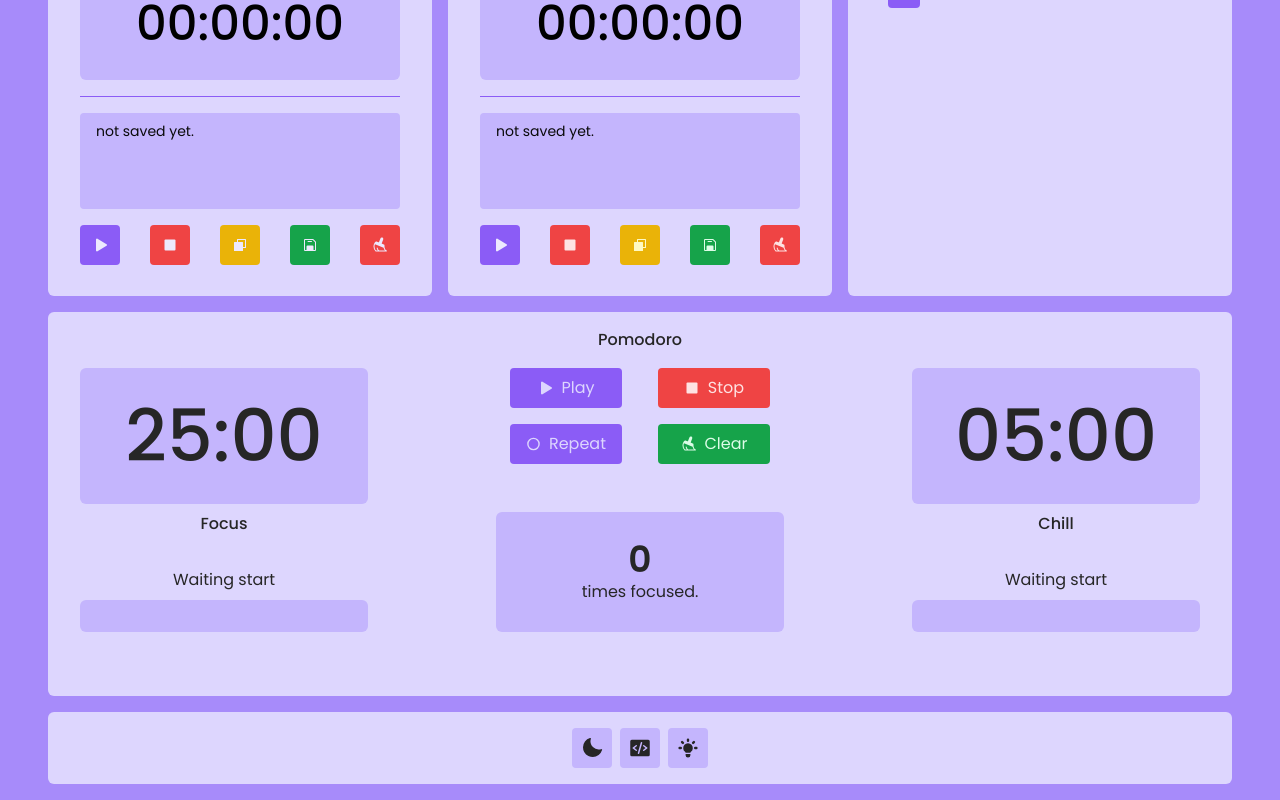
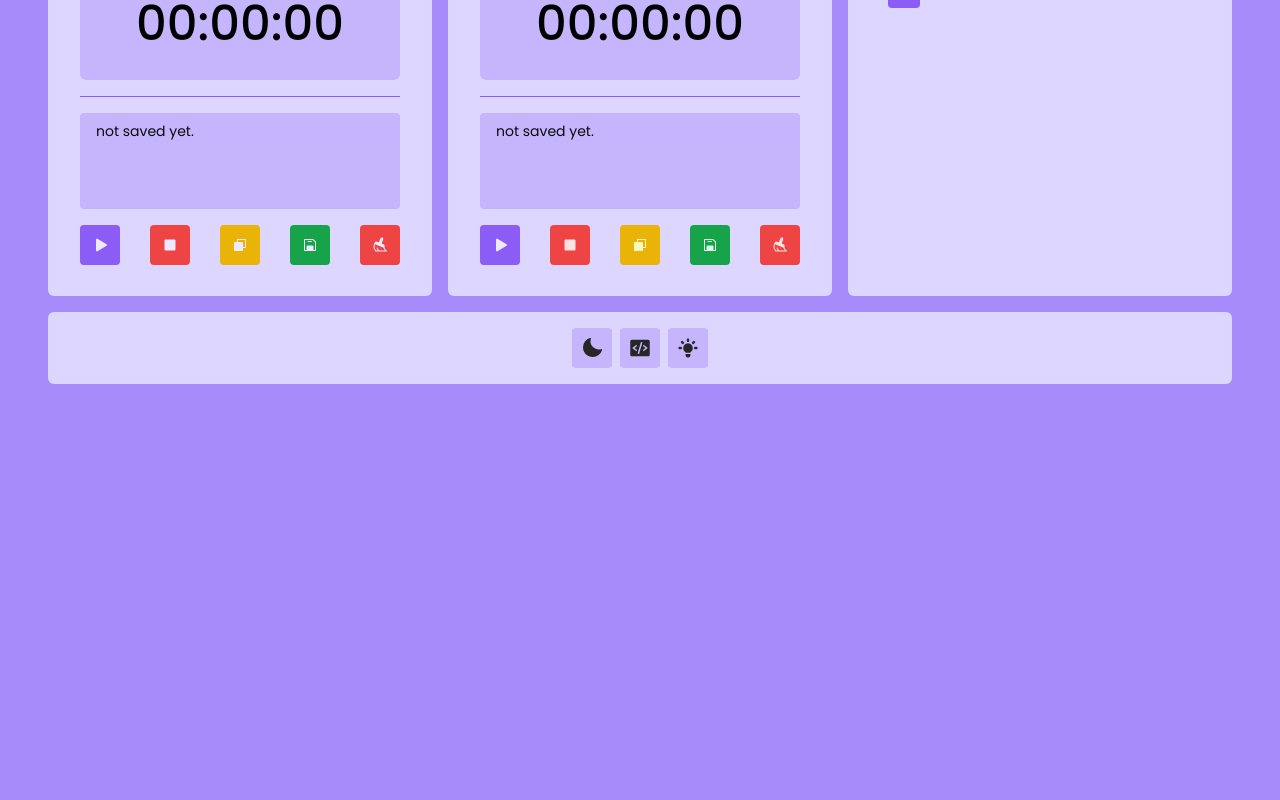
Before and after one commit to acidpbl/Aurora-v4, a React (Vite) app: page / in a window 1280 px wide. Shown: the part 584-1384 px from the top of the page. After the commit the page ends 984 px from the top, so only its background shows below. Built offline with nearby package versions, Linux system fonts and the light colour scheme.

Commit message:
Remove Pomodoro

```diff
--- a/src/App.tsx
+++ b/src/App.tsx
@@ -5,7 +5,6 @@ import { useTheme } from "./useTheme";
 import { CalendarCard } from "./components/Calendar/CalendarCard";
 import { TimerCard } from "./components/Timer/TimerCard";
 import { WeatherCard } from "./components/Weather/WeatherCard";
-import { PomodoroCard } from "./components/Pomodoro/PomodoroCard";
 import { SettingsCard } from "./components/SettingsCard/SettingsCard";
 import { FooterCard } from "./components/Footer/FooterCard";
 import { FavoritesCard } from "./components/Favorites/FavoritesCard";
@@ -26,7 +25,6 @@ function App() {
           <StopwatchCard />
           <TimerCard />
           <FavoritesCard />
-          <PomodoroCard />
         </div>
         <FooterCard />
       </div>
--- a/src/components/Card/CardRoot.tsx
+++ b/src/components/Card/CardRoot.tsx
@@ -38,10 +38,12 @@ export function CardRoot({ title = "title", ...props }: CardRootProps) {
       variant = "col-span-1 w-full aspect-square h-full";
       break;
     case "md":
-      variant = "col-span-2 w-full h-full";
+      variant =
+        "col-span-1 aspect-square md:aspect-auto md:col-span-2 w-full h-full";
       break;
     case "lg":
-      variant = "col-span-3 w-full h-full";
+      variant =
+        "col-span-1 aspect-square md:aspect-auto md:col-span-3 w-full h-full";
       break;
     default:
       break;
--- a/src/components/Card/IconButton.tsx
+++ b/src/components/Card/IconButton.tsx
@@ -16,6 +16,7 @@ export function IconButton({
   label = "butotn",
   side = "left",
   variant = "primary",
+  icon: Icon,
   ...props
 }: IconButtonProps) {
   const theme = useContext(ThemeContext);
@@ -76,13 +77,13 @@ export function IconButton({
     >
       {side === "left" ? (
         <>
-          <props.icon />
+          <Icon />
           <span>{capitalize(label)}</span>
         </>
       ) : (
         <>
           <span>{capitalize(label)}</span>
-          <props.icon />
+          <Icon />
         </>
       )}
     </button>
--- a/src/components/Card/ToggleButton.tsx
+++ b/src/components/Card/ToggleButton.tsx
@@ -14,7 +14,9 @@ interface ToggleButtonProps extends ButtonHTMLAttributes<HTMLButtonElement> {
 
 export function ToggleButton({
   label = { toggle: "toggle", toggled: "toggled" },
+  icon: { toggle: IconToggle, toggled: IconToggled },
   side = "left",
+  toggled,
   ...props
 }: ToggleButtonProps) {
   const theme = useContext(ThemeContext);
@@ -23,12 +25,12 @@ export function ToggleButton({
 
   switch (theme) {
     case "light":
-      btnStyle = props.toggled
+      btnStyle = toggled
         ? "bg-amber-500 hover:bg-amber-600 text-amber-200 hover:text-amber-300"
         : "bg-violet-500 hover:bg-violet-600 text-violet-200 hover:text-violet-300";
       break;
     case "dark":
-      btnStyle = props.toggled
+      btnStyle = toggled
         ? "bg-amber-600 hover:bg-amber-700 text-amber-200 hover:text-amber-300"
         : "bg-violet-600 hover:bg-violet-700 text-violet-200 hover:text-violet-300";
       break;
@@ -47,17 +49,13 @@ export function ToggleButton({
     >
       {side === "left" ? (
         <>
-          {props.toggled ? <props.icon.toggled /> : <props.icon.toggle />}
-          <span>
-            {capitalize(props.toggled ? label.toggled : label.toggle)}
-          </span>
+          {toggled ? <IconToggled /> : <IconToggle />}
+          <span>{capitalize(toggled ? label.toggled : label.toggle)}</span>
         </>
       ) : (
         <>
-          <span>
-            {capitalize(props.toggled ? label.toggled : label.toggle)}
-          </span>
-          {props.toggled ? <props.icon.toggled /> : <props.icon.toggle />}
+          <span>{capitalize(toggled ? label.toggled : label.toggle)}</span>
+          {toggled ? <IconToggled /> : <IconToggle />}
         </>
       )}
     </button>
--- a/src/components/Favorites/FavoritesCard.tsx
+++ b/src/components/Favorites/FavoritesCard.tsx
@@ -97,8 +97,10 @@ export function FavoritesCard() {
     <Card.Root variant="sm" title="Favorites">
       <div className="flex flex-wrap gap-2">
         {items &&
-          items.map((item) => {
-            return <Favorites.Icon link={item.link} title={item.title} />;
+          items.map((item, index) => {
+            return (
+              <Favorites.Icon key={index} link={item.link} title={item.title} />
+            );
           })}
         <div className="p-2">
           <button
--- a/src/components/Pomodoro/Clock.tsx
+++ /dev/null
@@ -1,63 +0,0 @@
-import { useContext } from "react";
-import ThemeContext from "../../ThemeContext";
-import { twMerge } from "tailwind-merge";
-import { capitalize } from "../../functions/String";
-import { Pomodoro } from ".";
-
-interface ClockProps {
-  progress: number;
-  status: string;
-  title: string;
-  focus: boolean;
-  minutes: number;
-  seconds: number;
-}
-
-type ThemeStyles = {
-  clock: string;
-  title: string;
-};
-
-export function Clock(props: ClockProps) {
-  const themeCtx = useContext(ThemeContext);
-
-  const styles: ThemeStyles = {
-    clock: "",
-    title: "",
-    ...(themeCtx === "light" && {
-      clock:
-        "bg-violet-300 hover:bg-violet-400 hover:text-violet-700 text-neutral-800",
-      title: "text-neutral-800",
-    }),
-    ...(themeCtx === "dark" && {
-      clock:
-        "bg-neutral-700 hover:bg-violet-700 hover:text-violet-950 text-violet-200",
-      title: "text-neutral-200",
-    }),
-  };
-
-  return (
-    <div className="min-w-72 max-w-72 flex flex-col gap-8">
-      <div className="size-full flex flex-col gap-2">
-        <span
-          className={twMerge(
-            "w-full flex justify-center rounded-md text-7xl py-8 select-none transition-all ease-linear font-medium",
-            styles.clock
-          )}
-        >
-          {String(props.minutes).padStart(2, "0")}:
-          {String(props.seconds).padStart(2, "0")}
-        </span>
-        <span className={twMerge("text-center font-medium", styles.title)}>
-          {capitalize(props.title)}
-        </span>
-      </div>
-      <div className="size-full flex flex-col gap-2">
-        <span className={twMerge("text-center", styles.title)}>
-          {capitalize(props.status)}
-        </span>
-        <Pomodoro.Progress progress={props.progress} />
-      </div>
-    </div>
-  );
-}
--- a/src/components/Pomodoro/PomodoroCard.tsx
+++ /dev/null
@@ -1,200 +0,0 @@
-import {
-  PiBroomFill,
-  PiCircleBold,
-  PiCircleFill,
-  PiPauseFill,
-  PiPlayFill,
-  PiStopFill,
-} from "react-icons/pi";
-import { Pomodoro } from ".";
-import { Card } from "../Card";
-import { useContext, useEffect, useState } from "react";
-import ThemeContext from "../../ThemeContext";
-import { twMerge } from "tailwind-merge";
-
-import notPomodoro from "../../audios/notification_pomodoro.mp3";
-import notChill from "../../audios/notification_chill.mp3";
-import { play } from "../../functions/Audios";
-
-type ThemeStyles = {
-  focused: string;
-};
-
-export function PomodoroCard() {
-  const themeCtx = useContext(ThemeContext);
-
-  const styles: ThemeStyles = {
-    focused: "",
-    ...(themeCtx == "light" && {
-      focused:
-        "bg-violet-300 hover:bg-violet-400 text-neutral-800 hover:text-violet-800",
-    }),
-    ...(themeCtx == "dark" && {
-      focused:
-        "bg-neutral-700 hover:bg-violet-700 text-violet-200 hover:text-violet-950",
-    }),
-  };
-
-  const [pomodoroTime, setPomodoroTime] = useState(25 * 60);
-  const [pomodoroProgress, setPomodoroProgress] = useState(0);
-  const [pomodoroActive, setPomodoroActive] = useState(false);
-
-  const [focusRepeat, setFocusRepeat] = useState(false);
-
-  const [focusTimes, setFocusTimes] = useState<number>(() => {
-    const savedFocusTimes = localStorage.getItem("focusTimes");
-    return savedFocusTimes ? parseInt(savedFocusTimes, 10) : 0;
-  });
-
-  useEffect(() => {
-    try {
-      localStorage.setItem("focusTimes", focusTimes.toString());
-    } catch (error) {
-      console.error("Error saving to localStorage:", error);
-    }
-  }, [focusTimes]);
-
-  useEffect(() => {
-    const progressPercentage = (pomodoroTime / (25 * 60)) * 100;
-    setPomodoroProgress(progressPercentage);
-
-    if (pomodoroActive === true) {
-      if (pomodoroTime === 1) {
-        setPomodoroActive(false);
-        setTimeout(() => {
-          setPomodoroTime(25 * 60);
-        }, 5000);
-        setChillActive(true);
-        setFocusTimes((state) => state + 1);
-        play(notPomodoro);
-      }
-      setTimeout(() => {
-        setPomodoroTime((state) => state - 1);
-      }, 1000);
-    }
-  }, [pomodoroTime, pomodoroActive]);
-
-  const [chillTime, setChillTime] = useState(5 * 60);
-  const [chillProgress, setChillProgress] = useState(0);
-  const [chillActive, setChillActive] = useState(false);
-
-  useEffect(() => {
-    const chillPercentage = (chillTime / (5 * 60)) * 100;
-    setChillProgress(chillPercentage);
-
-    if (chillActive === true && pomodoroActive === false) {
-      if (chillTime === 1) {
-        setChillActive(false);
-        setTimeout(() => {
-          setChillTime(5 * 60);
-        }, 5000);
-        play(notChill);
-        if (focusRepeat) {
-          setPomodoroActive(true);
-        }
-      }
-      setTimeout(() => {
-        setChillTime((state) => state - 1);
-      }, 1000);
-    }
-  }, [chillTime, chillActive]);
-
-  const chillMinutes = Math.floor(chillTime / 60);
-  const chillSeconds = chillTime % 60;
-
-  const pomodoroMinutes = Math.floor(pomodoroTime / 60);
-  const pomodoroSeconds = pomodoroTime % 60;
-
-  return (
-    <Card.Root variant="lg" title="Pomodoro">
-      <div className="size-full flex justify-between">
-        <Pomodoro.Clock
-          focus={pomodoroActive ? true : false}
-          progress={pomodoroProgress}
-          status={
-            pomodoroActive
-              ? `${100 - Math.floor(pomodoroProgress)}/100%`
-              : "Waiting start"
-          }
-          title="focus"
-          minutes={pomodoroMinutes}
-          seconds={pomodoroSeconds}
-        />
-        <div className="size-full flex flex-col px-32 gap-12">
-          <div className="w-full flex flex-wrap justify-around gap-y-4 gap-x-2">
-            <Card.ToggleButton
-              toggled={pomodoroActive ? true : false}
-              icon={{ toggle: PiPlayFill, toggled: PiPauseFill }}
-              label={{ toggle: "Play", toggled: "Pause" }}
-              side="left"
-              width="w-28"
-              onClick={() =>
-                pomodoroActive
-                  ? setPomodoroActive(false)
-                  : setPomodoroActive(true)
-              }
-            />
-            <Card.IconButton
-              icon={PiStopFill}
-              label="Stop"
-              side="left"
-              variant="danger"
-              width="w-28"
-              onClick={() => {
-                setPomodoroActive(false);
-                setTimeout(() => {
-                  setPomodoroTime(25 * 60);
-                }, 1000);
-                setChillActive(false);
-                setTimeout(() => {
-                  setChillTime(5 * 60);
-                }, 1000);
-              }}
-            />
-            <Card.ToggleButton
-              toggled={focusRepeat ? true : false}
-              icon={{ toggle: PiCircleBold, toggled: PiCircleFill }}
-              label={{ toggle: "Repeat", toggled: "Repeat" }}
-              side="left"
-              width="w-28"
-              onClick={() =>
-                focusRepeat ? setFocusRepeat(false) : setFocusRepeat(true)
-              }
-            />
-            <Card.IconButton
-              icon={PiBroomFill}
-              label="Clear"
-              side="left"
-              variant="success"
-              width="w-28"
-              onClick={() => setFocusTimes(0)}
-            />
-          </div>
-          <div
-            className={twMerge(
-              "size-full rounded-md text-center justify-center py-4 flex flex-col ease-linear transition-all",
-              styles.focused
-            )}
-          >
-            <span className="text-4xl font-semibold ease-linear transition-all">
-              {focusTimes}
-            </span>
-            <span className="ease-linear transition-all">times focused.</span>
-          </div>
-        </div>
-        <Pomodoro.Clock
-          focus={false}
-          progress={chillProgress}
-          title="Chill"
-          status={
-            chillActive
-              ? `${100 - Math.floor(chillProgress)}/100%`
-              : "Waiting start"
-          }
-          minutes={chillMinutes}
-          seconds={chillSeconds}
-        />
-      </div>
-    </Card.Root>
-  );
-}
--- a/src/components/Pomodoro/ProgressBar.tsx
+++ /dev/null
@@ -1,49 +0,0 @@
-import * as Progress from "@radix-ui/react-progress";
-import { useContext } from "react";
-import ThemeContext from "../../ThemeContext";
-import { twMerge } from "tailwind-merge";
-
-interface ProgressBarProps {
-  progress: number;
-}
-
-export function ProgressBar(props: ProgressBarProps) {
-  const themeCtx = useContext(ThemeContext);
-
-  let progressBgStyle: string, progressBarStyle: string;
-
-  switch (themeCtx) {
-    case "light":
-      progressBgStyle = "bg-violet-300";
-      progressBarStyle = "bg-violet-500";
-      break;
-    case "dark":
-      progressBgStyle = "bg-neutral-700";
-      progressBarStyle = "bg-violet-600";
-      break;
-    default:
-      break;
-  }
-
-  return (
-    <Progress.Root
-      className={twMerge(
-        "flex items-center p-1 relative overflow-hidden rounded-md w-full h-8",
-        progressBgStyle!
-      )}
-      value={props.progress}
-    >
-      <div className="w-full h-full rounded-md overflow-hidden">
-        <Progress.Indicator
-          className={twMerge(
-            "w-full h-full transition-transform duration-[660ms] rounded-r-md ease-[cubic-bezier(0.65, 0, 0.35, 1)]",
-            progressBarStyle!
-          )}
-          style={{
-            transform: `translateX(-${props.progress}%)`,
-          }}
-        />
-      </div>
-    </Progress.Root>
-  );
-}
--- a/src/components/Weather/useWeather.tsx
+++ b/src/components/Weather/useWeather.tsx
@@ -30,7 +30,6 @@ export function useWeather() {
       try {
         const fetchedData = await getWeatherData(city);
         setData(fetchedData);
-        console.log(fetchedData);
       } catch (error) {
         console.error("Error fetching weather data:", error);
         setData(undefined);
```
Also changed, not shown: src/components/Pomodoro/index.ts (deleted, +0 -7 lines).
